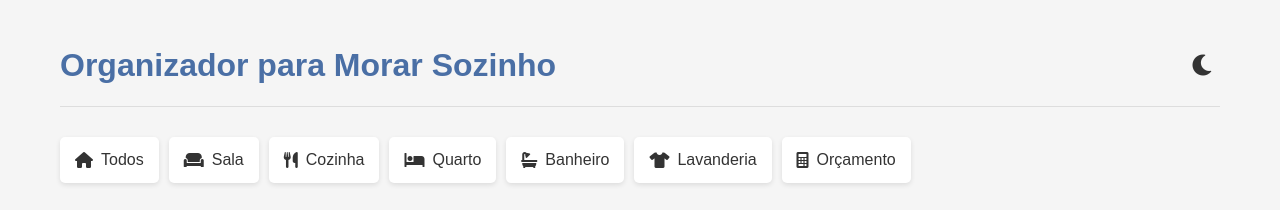
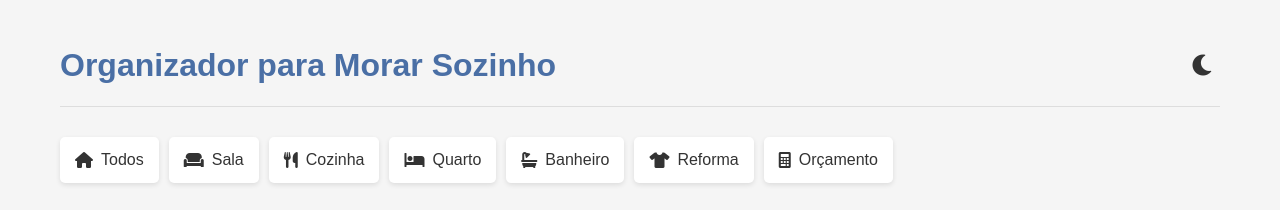
Before and after one commit to RichardSouzaLlg/prioridades, a plain HTML site: page index.html in a window 1280 px wide. Shown: the top 210 px of the page. Drawn offline with Linux system fonts and the light colour scheme.

Commit message:
Update index.html

```diff
--- a/index.html
+++ b/index.html
@@ -28,7 +28,7 @@
                 <li><a href="#" data-room="kitchen"><i class="fas fa-utensils"></i> Cozinha</a></li>
                 <li><a href="#" data-room="bedroom"><i class="fas fa-bed"></i> Quarto</a></li>
                 <li><a href="#" data-room="bathroom"><i class="fas fa-bath"></i> Banheiro</a></li>
-                <li><a href="#" data-room="laundry"><i class="fas fa-tshirt"></i> Lavanderia</a></li>
+                <li><a href="#" data-room="laundry"><i class="fas fa-tshirt"></i> Reforma</a></li>
                 <li><a href="#" id="budgetLink"><i class="fas fa-calculator"></i> Orçamento</a></li>
             </ul>
         </nav>
@@ -95,7 +95,7 @@
                             <option value="kitchen">Cozinha</option>
                             <option value="bedroom">Quarto</option>
                             <option value="bathroom">Banheiro</option>
-                            <option value="laundry">Lavanderia</option>
+                            <option value="laundry">Reforma</option>
                         </select>
                     </div>
                     <div class="form-group">
```
